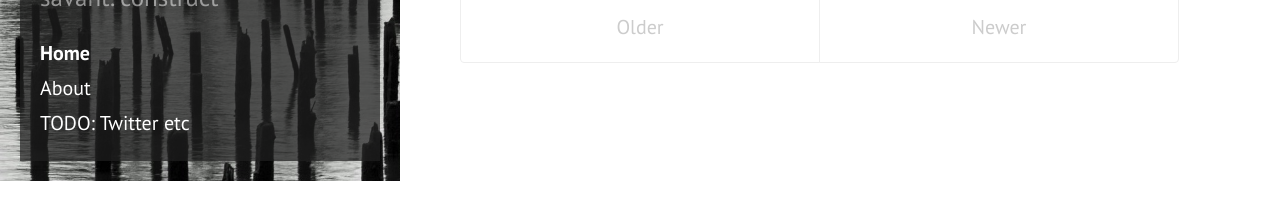
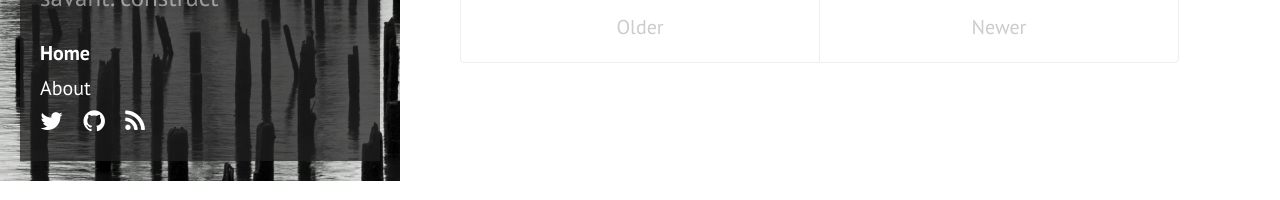
Before and after one commit to Structural/structural.github.io, a Jekyll site: the page built from index.html, in a window 1280 px wide. Shown: the part 719-919 px from the top of the page. Built offline with Jekyll 4.4.1, drawn with Linux system fonts in a browser that asks for light colours; nearby versions of some CDN libraries; Markdown is read by kramdown in place of the engine named in the settings; the list of posts is cut into pages by our own code.

Commit message:
Social links in sidebar.

```diff
--- a/_config.yml
+++ b/_config.yml
@@ -15,3 +15,11 @@ baseurl:          /
 paginate:         5
 
 default_image:    'bridge.jpg'
+
+social_links:
+  - url:  http://twitter.com/structuralists
+    icon: twitter
+  - url:  http://github.com/structural
+    icon: github
+  - url: /atom.xml
+    icon: rss
--- a/_includes/head.html
+++ b/_includes/head.html
@@ -19,6 +19,7 @@
   <link rel="stylesheet" href="{{ site.baseurl }}public/css/syntax.css">
   <link rel="stylesheet" href="{{ site.baseurl }}public/css/hyde.css">
   <link rel="stylesheet" href="http://fonts.googleapis.com/css?family=PT+Sans:400,400italic,700|Abril+Fatface">
+  <link href="//maxcdn.bootstrapcdn.com/font-awesome/4.2.0/css/font-awesome.min.css" rel="stylesheet">
 
   <!-- Icons -->
   <link rel="apple-touch-icon-precomposed" sizes="144x144" href="{{ site.baseurl }}public/apple-touch-icon-144-precomposed.png">
--- a/_includes/sidebar.html
+++ b/_includes/sidebar.html
@@ -29,7 +29,11 @@
         {% endif %}
       {% endfor %}
 
-      <a class="sidebar-nav-item" href="#">TODO: Twitter etc</a>
+      <span class="sidebar-nav-item" href="#">
+        {% for social in site.social_links %}
+          <a href="{{ social.url }}"><i class="fa fa-{{ social.icon }}"></i></a>
+        {% endfor %}
+      </span>
     </nav>
   </div>
 </div>
--- a/public/css/hyde.css
+++ b/public/css/hyde.css
@@ -134,6 +134,11 @@ a.sidebar-nav-item:focus {
 }
 .sidebar-nav-item.active {
   font-weight: bold;
+}
+
+.sidebar-nav-item i.fa {
+  margin-right: 0.75rem;
+  font-size: 1.25rem;
 }
 
 /* Sticky sidebar
```
